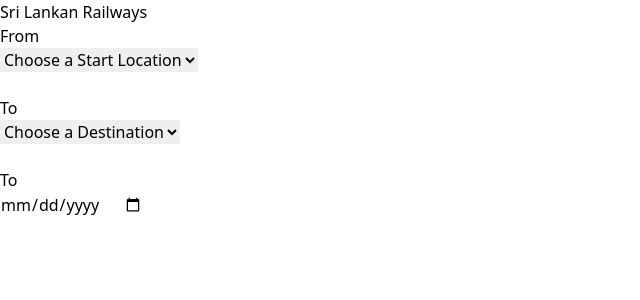
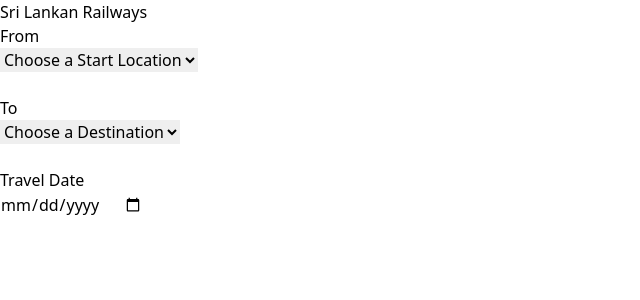
Before and after one commit to BackendExpert/train-booking-system, a React (Vite) app in the folder client/: page / in a window 1280 px wide. Shown: the top 300 px of the page, without its empty margins (0-640 px from the left). Built offline with nearby package versions, Linux system fonts and the light colour scheme; some icons are missing.

Commit message:
Update HomePage.jsx
Co-Authored-By: JehanKandy  <jehankandy@gmail.com>

```diff
--- a/client/src/components/HomePage/HomePage.jsx
+++ b/client/src/components/HomePage/HomePage.jsx
@@ -39,9 +39,10 @@ const HomePage = () => {
                         <MyIcons name='calendar' size='large'></MyIcons>
                     </div>
                     <div className="w-full">
-                        <label htmlFor="from" >To</label><br />
-                        <input type="date" name="" id="" className='my-2 bg-gray-50 border border-gray-300 text-gray-900 text-sm rounded-lg focus:ring-blue-500 focus:border-blue-500 block w-full p-2.5 dark:bg-gray-700 dark:border-gray-600 dark:placeholder-gray-400 dark:text-white dark:focus:ring-blue-500 dark:focus:border-blue-500'/>
+                        <label htmlFor="from" >Travel Date</label><br />
+                        <input type="date" name="" id="" required className='my-2 bg-gray-50 border border-gray-300 text-gray-900 text-sm rounded-lg focus:ring-blue-500 focus:border-blue-500 block w-full p-2.5 dark:bg-gray-700 dark:border-gray-600 dark:placeholder-gray-400 dark:text-white dark:focus:ring-blue-500 dark:focus:border-blue-500'/>
                     </div>
+                    <div className="border-l-4 border-gray-300 mx-9"></div>
                 </div>
             </form>
         </div>
```
